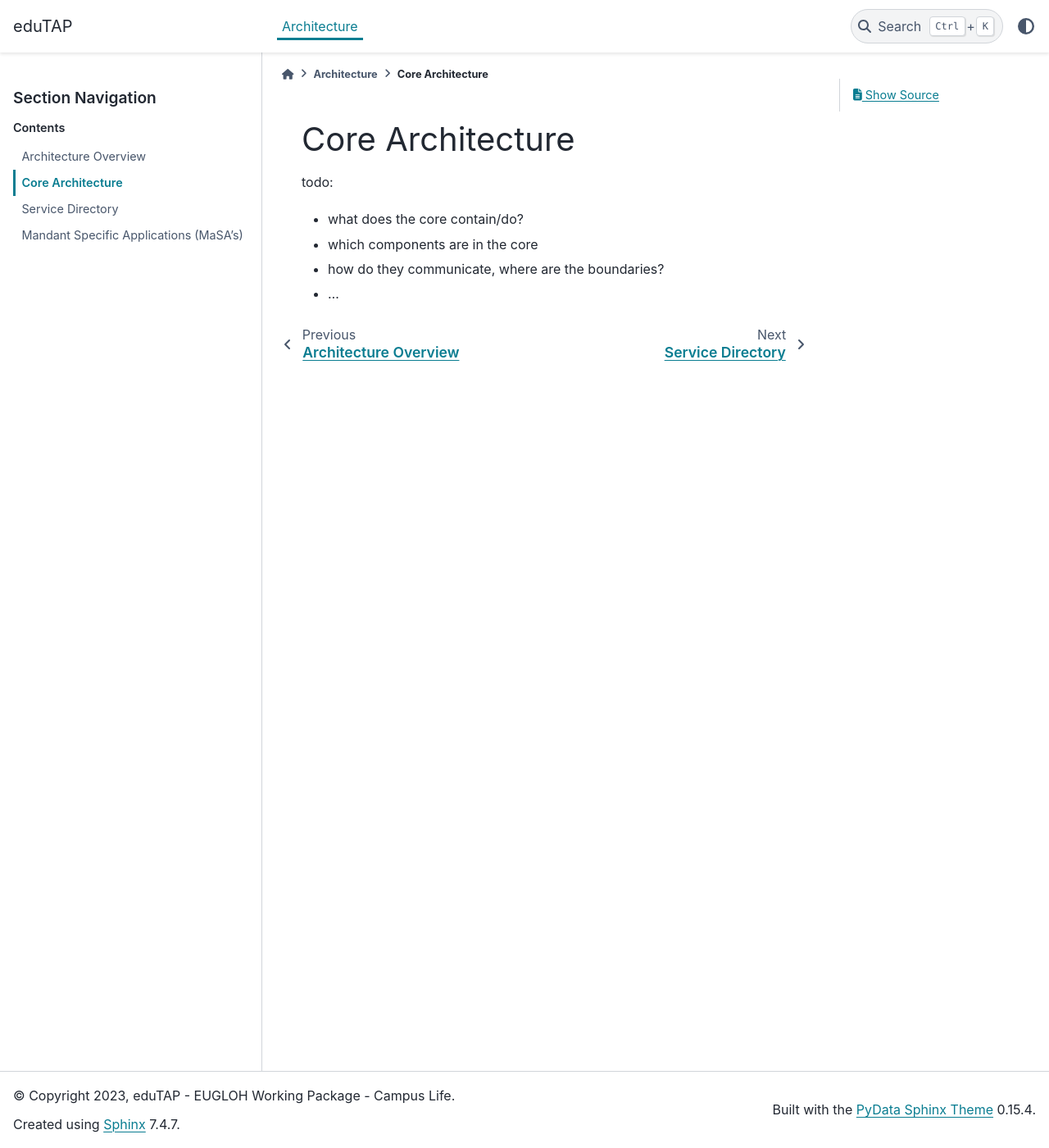
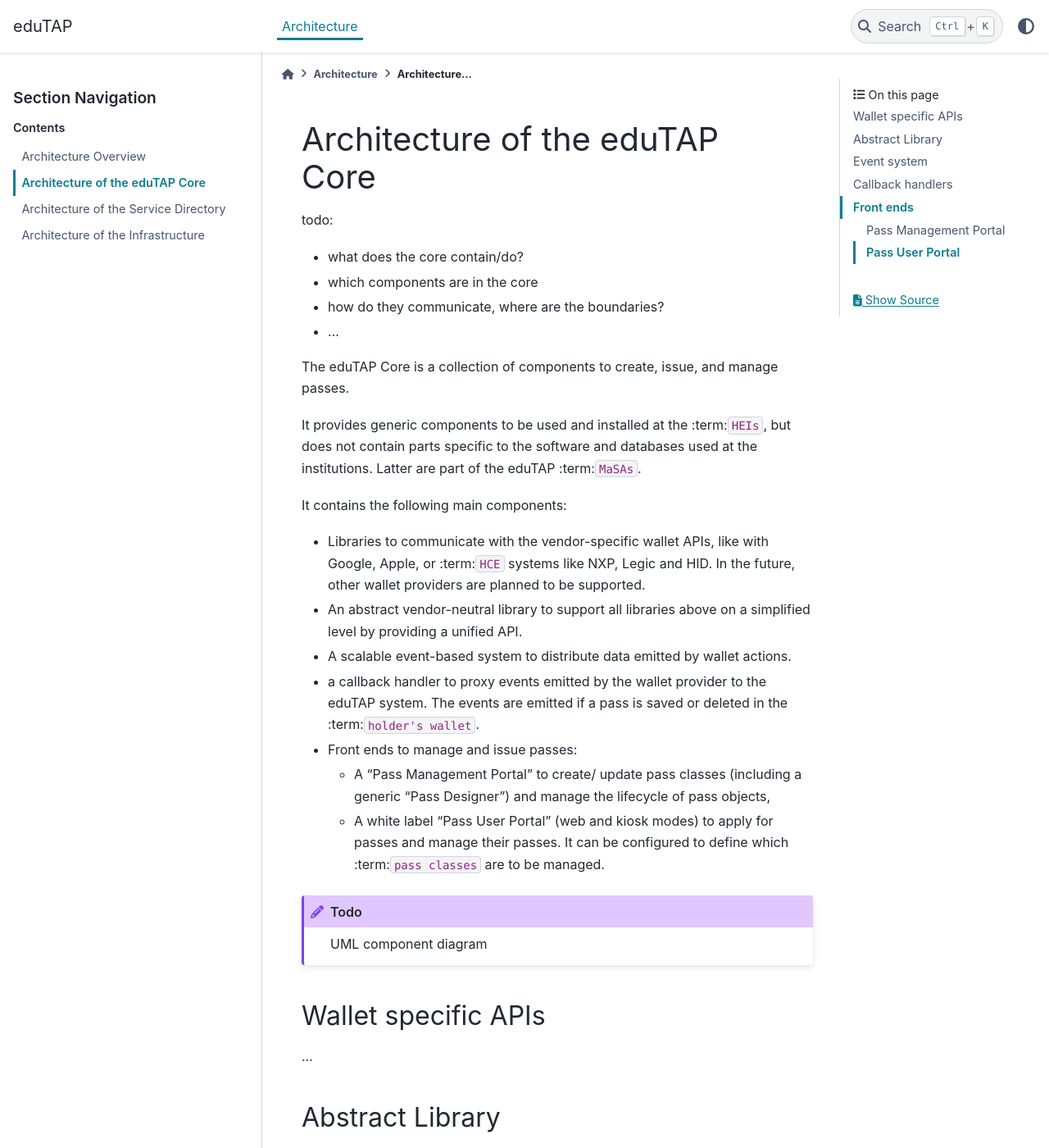
Before and after one commit to edutap-eu/documentation, a Sphinx documentation site: the page built from source/architecture/core.md, in a window 1280 px wide and 1400 px high. Shown: the whole window at 82% size. Built offline with Sphinx 7.4.7 and the PyData theme 0.15.4, drawn with Linux system fonts in a browser that asks for light colours; pages that are not in the unit, such as notebooks, are missing from menus; some of the changed text lies outside the part shown.

Commit message:
core overview

````diff
--- a/source/architecture/core.md
+++ b/source/architecture/core.md
@@ -1,7 +1,43 @@
-# Core Architecture
+# Architecture of the eduTAP Core
 
 todo:
 - what does the core contain/do?
 - which components are in the core
 - how do they communicate, where are the boundaries?
 - ...
+
+The eduTAP Core is a collection of components to create, issue, and manage passes.
+
+It provides generic components to be used and installed at the :term:`HEIs`, but does not contain parts specific to the software and databases used at the institutions. Latter are part of the eduTAP :term:`MaSAs`.
+
+It contains the following main components:
+
+- Libraries to communicate with the vendor-specific wallet APIs, like with Google, Apple, or :term:`HCE` systems like NXP, Legic and HID. In the future, other wallet providers are planned to be supported.
+- An abstract vendor-neutral library to support all libraries above on a simplified level by providing a unified API.
+- A scalable event-based system to distribute data emitted by wallet actions.
+- a callback handler to proxy events emitted by the wallet provider to the eduTAP system.
+  The events are emitted if a pass is saved or deleted in the :term:`holder's wallet`.
+- Front ends to manage and issue passes:
+  - A "Pass Management Portal" to create/ update pass classes (including a generic "Pass Designer") and manage the lifecycle of pass objects,
+  - A white label "Pass User Portal" (web and kiosk modes) to apply for passes and manage their passes.
+    It can be configured to define which :term:`pass classes` are to be managed.
+
+```{todo}
+UML component diagram
+```
+
+## Wallet specific APIs
+
+...
+
+## Abstract Library
+
+## Event system
+
+## Callback handlers
+
+## Front ends
+
+### Pass Management Portal
+
+### Pass User Portal
--- a/source/architecture/index.md
+++ b/source/architecture/index.md
@@ -9,7 +9,7 @@
 overview.md
 core.md
 servicedirectory.md
-masa.md
+masas.md
 infrastructure.md
 
 ```
--- a/source/architecture/infrastructure.md
+++ b/source/architecture/infrastructure.md
@@ -0,0 +1,3 @@
+# Architecture of the Infrastructure
+
+- todo
--- a/source/architecture/servicedirectory.md
+++ b/source/architecture/servicedirectory.md
@@ -1 +1 @@
-# Service Directory
+# Architecture of the Service Directory
````
Also changed, not shown: source/architecture/masa.md (deleted, +0 -6 lines), source/architecture/overview.md (+5 -1 lines), source/index.md (+1 -0 lines).
